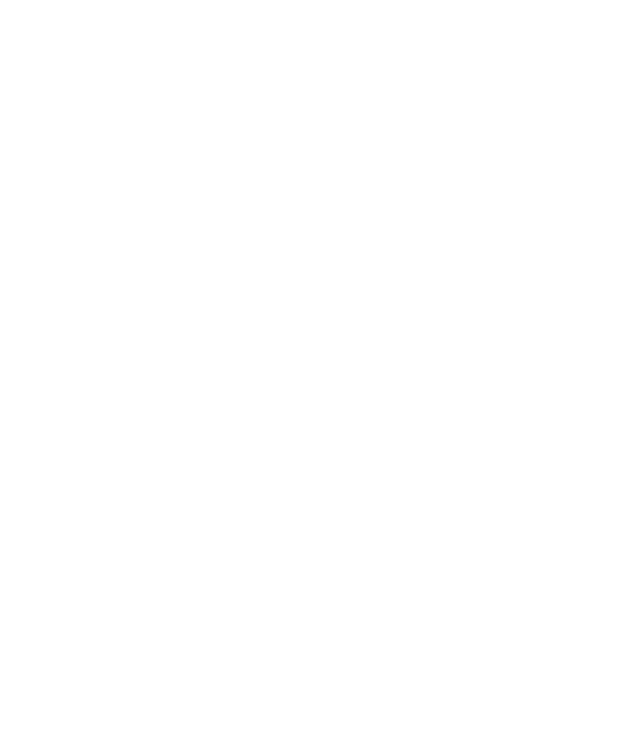
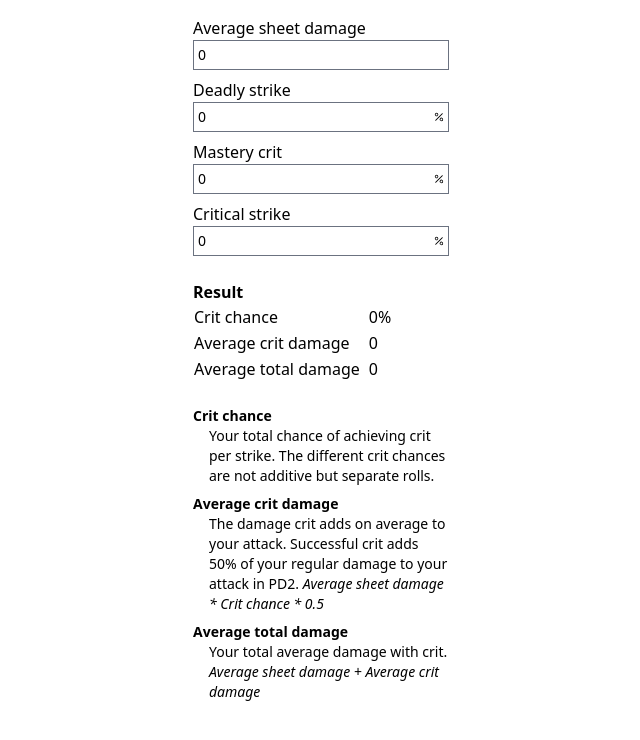
Before and after one commit to finpingvin/pd2-map-dmg-calculator, a Nuxt app: page /crit in a window 1280 px wide. Before the commit this address had no page. Shown: the top 740 px of the page, without its empty margins (319-959 px from the left). Built offline with nearby package versions, Linux system fonts and the light colour scheme.

Commit message:
Added crit calculator page. Pretty barebones, maybe i'll get to styling it better later

```diff
--- /dev/null
+++ b/pages/crit.vue
@@ -0,0 +1,101 @@
+<script setup lang="ts">
+const avgSheetDmg = ref(0)
+const deadlyStrike = ref(0)
+const masteryCrit = ref(0)
+const skillCrit = ref(0)
+const critMultiplier = 0.5
+
+const critChance = computed(() => (
+  1 - (
+    (1 - Math.min(deadlyStrike.value / 100, 0.75))
+    * (1 - Math.min(masteryCrit.value / 100, 0.75))
+    * (1 - Math.min(skillCrit.value / 100, 0.75))
+  )
+))
+const avgCritDmg = computed(() => (
+  avgSheetDmg.value * critChance.value * critMultiplier
+))
+</script>
+
+<template>
+  <div class="flex flex-col w-64 m-auto">
+    <div class="mt-4">
+      <div>
+        <label for="avgSheetDmg">Average sheet damage</label>
+        <input
+          v-model.number="avgSheetDmg"
+          id="avgSheetDmg"
+          type="text"
+          class="w-full text-black text-sm p-1"
+          inputmode="numeric"
+          pattern="[0-9]*">
+      </div>
+      <div class="mt-2">
+        <label for="deadlyStrike">Deadly strike</label>
+        <div class="flex relative w-full items-center">
+          <Icon name="ph:percent" class="absolute right-0 pr-1" />
+          <input
+            v-model.number="deadlyStrike"
+            id="deadlyStrike"
+            type="text"
+            class="w-full text-black text-sm p-1 pr-4"
+            inputmode="numeric"
+            pattern="[0-9]*">
+        </div>
+      </div>
+      <div class="mt-2">
+        <label for="masteryCrit">Mastery crit</label>
+        <div class="flex relative w-full items-center">
+          <Icon name="ph:percent" class="absolute right-0 pr-1" />
+          <input
+            v-model.number="masteryCrit"
+            type="text"
+            class="w-full text-black text-sm p-1 pr-4"
+            inputmode="numeric"
+            pattern="[0-9]*">
+        </div>
+      </div>
+      <div class="mt-2">
+        <label for="skillCrit">Critical strike</label>
+        <div class="flex relative w-full items-center">
+          <Icon name="ph:percent" class="absolute right-0 pr-1" />
+          <input
+            v-model="skillCrit"
+            type="text"
+            class="w-full text-black text-sm p-1 pr-4"
+            inputmode="numeric"
+            pattern="[0-9]*">
+        </div>
+      </div>
+    </div>
+
+    <div class="mt-6">
+      <h3 class="text-md font-bold">Result</h3>
+      <table>
+        <tr>
+          <td class="pr-2">Crit chance</td>
+          <td>{{ Math.round(critChance * 100).toLocaleString() }}%</td>
+        </tr>
+        <tr>
+          <td class="pr-2">Average crit damage</td>
+          <td>{{ Math.round(avgCritDmg).toLocaleString() }}</td>
+        </tr>
+        <tr>
+          <td class="pr-2">Average total damage</td>
+          <td>{{ (Math.round(avgSheetDmg) + Math.round(avgCritDmg)).toLocaleString() }}</td>
+        </tr>
+      </table>
+
+      <dl class="text-sm mt-6">
+        <dt class="font-bold">Crit chance</dt>
+        <dd class="ml-4">Your total chance of achieving crit per strike. The different crit chances are not additive but separate rolls.</dd>
+
+        <dt class="font-bold mt-2">Average crit damage</dt>
+        <dd class="ml-4">The damage crit adds on average to your attack. Successful crit adds 50% of your regular damage to your attack in PD2. <em>Average sheet damage * Crit chance * 0.5</em></dd>
+
+        <dt class="font-bold mt-2">Average total damage</dt>
+        <dd class="ml-4">Your total average damage with crit. <em>Average sheet damage + Average crit damage</em></dd>
+      </dl>
+    </div>
+  </div>
+</template>
```
